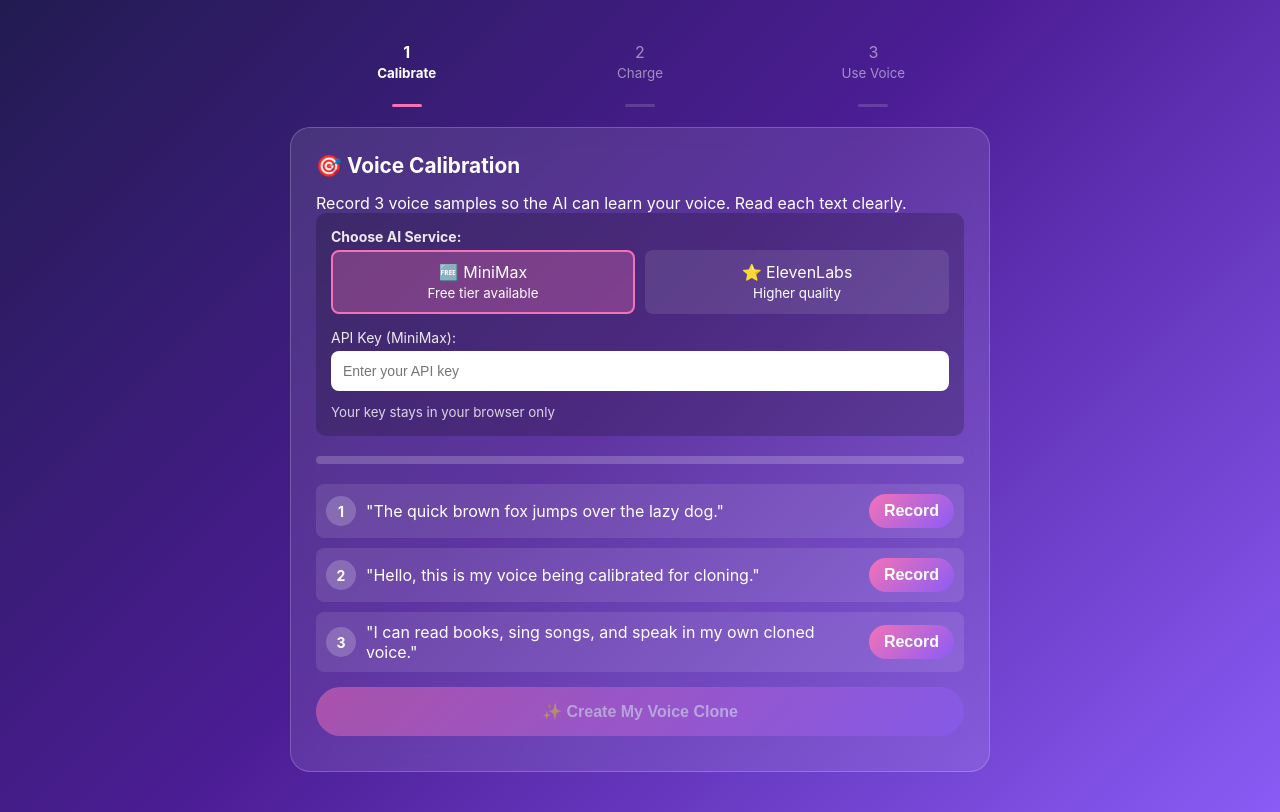
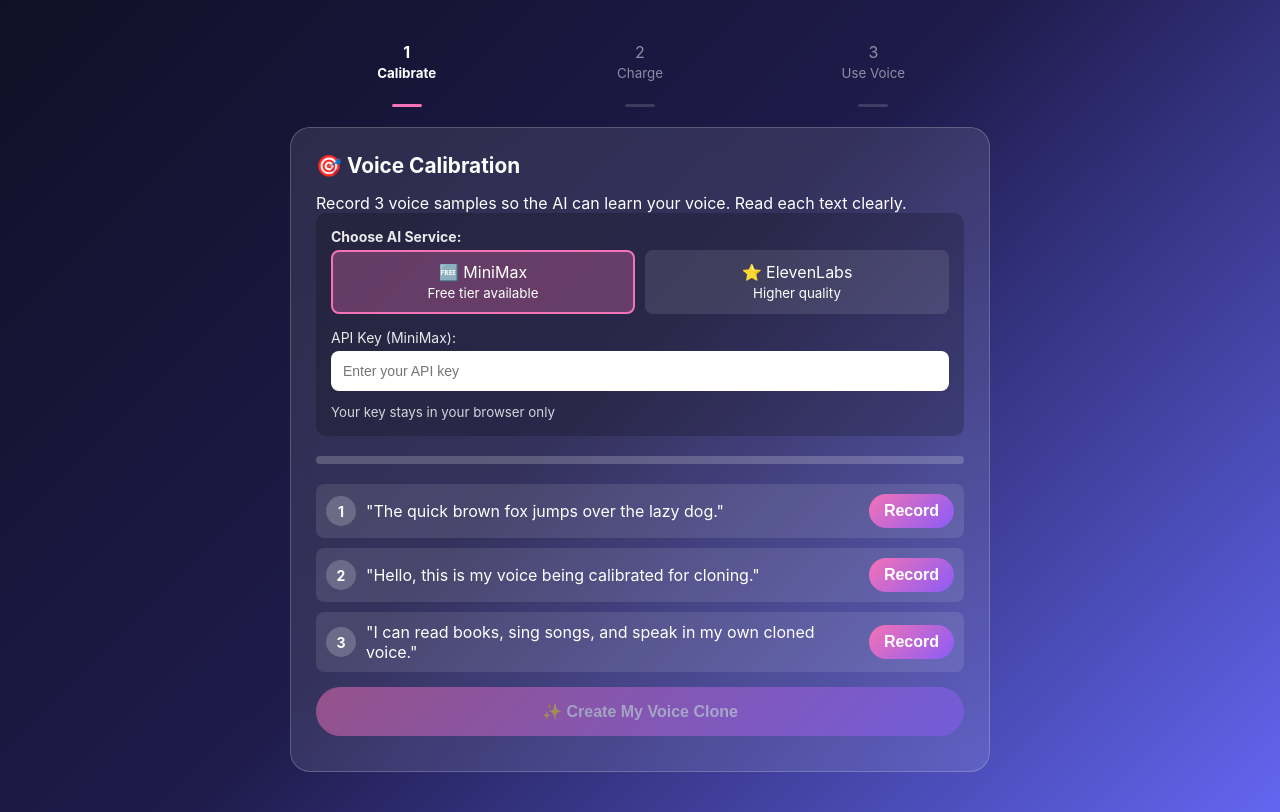
Before and after one commit to cheztvplus-tech/Voice-Volt, a plain HTML site: page index.html in a window 1280 px wide. Shown: the part 92-904 px from the top of the page. Drawn offline with Linux system fonts and the light colour scheme; a script that the page names is missing.

Commit message:
Update index.html

```diff
--- a/index.html
+++ b/index.html
@@ -5,7 +5,7 @@
     <meta name="viewport" content="width=device-width, initial-scale=1.0">
     <title>Voice Volt</title>
     <link rel="manifest" href="manifest.json">
-    <meta name="theme-color" content="#8b5cf6">
+    <meta name="theme-color" content="6366f1">
     <style>
         * {
             margin: 0;
@@ -15,7 +15,7 @@
 
         body {
             font-family: -apple-system, BlinkMacSystemFont, 'Segoe UI', Roboto, sans-serif;
-            background: linear-gradient(135deg, #1e1b4b 0%, #4c1d95 50%, #8b5cf6 100%);
+            background: linear-gradient(135deg, #0f0f23 0%, #1e1b4b 50%, #6366f1 100%);
             min-height: 100vh;
             color: white;
             padding: 20px;
```
